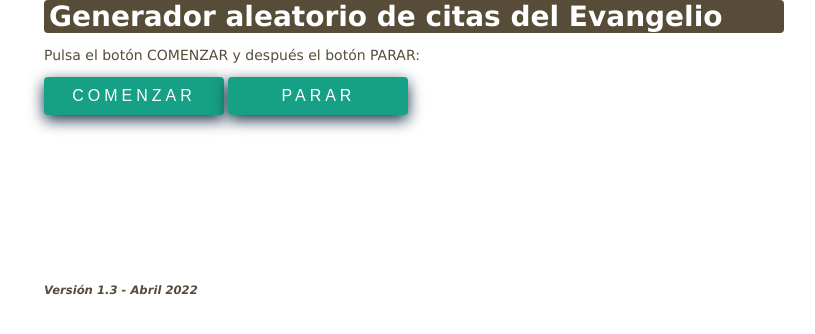
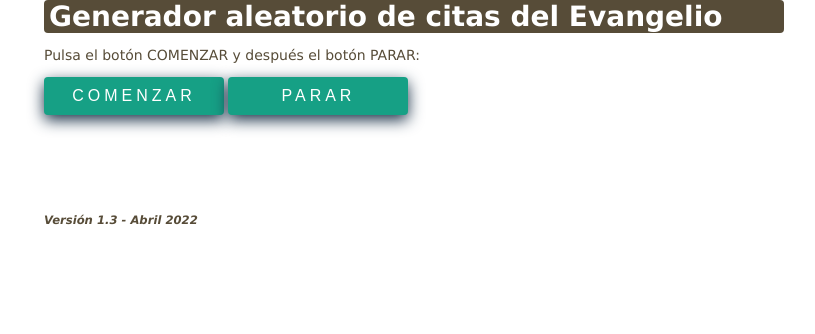
Before and after one commit to salvadorestran/evangelio, a plain HTML site: page index.html in a window 1280 px wide. Shown: the whole page, without its empty margins (226-1041 px from the left). Drawn offline with Linux system fonts and the light colour scheme.

Commit message:
Add files via upload

```diff
--- a/css/estilo.css
+++ b/css/estilo.css
@@ -87,5 +87,5 @@ h3  {
 	padding-top: 10px;
 }
 h5	{
-	padding-top: 110px;
+	padding-top: 40px;
 }
```
